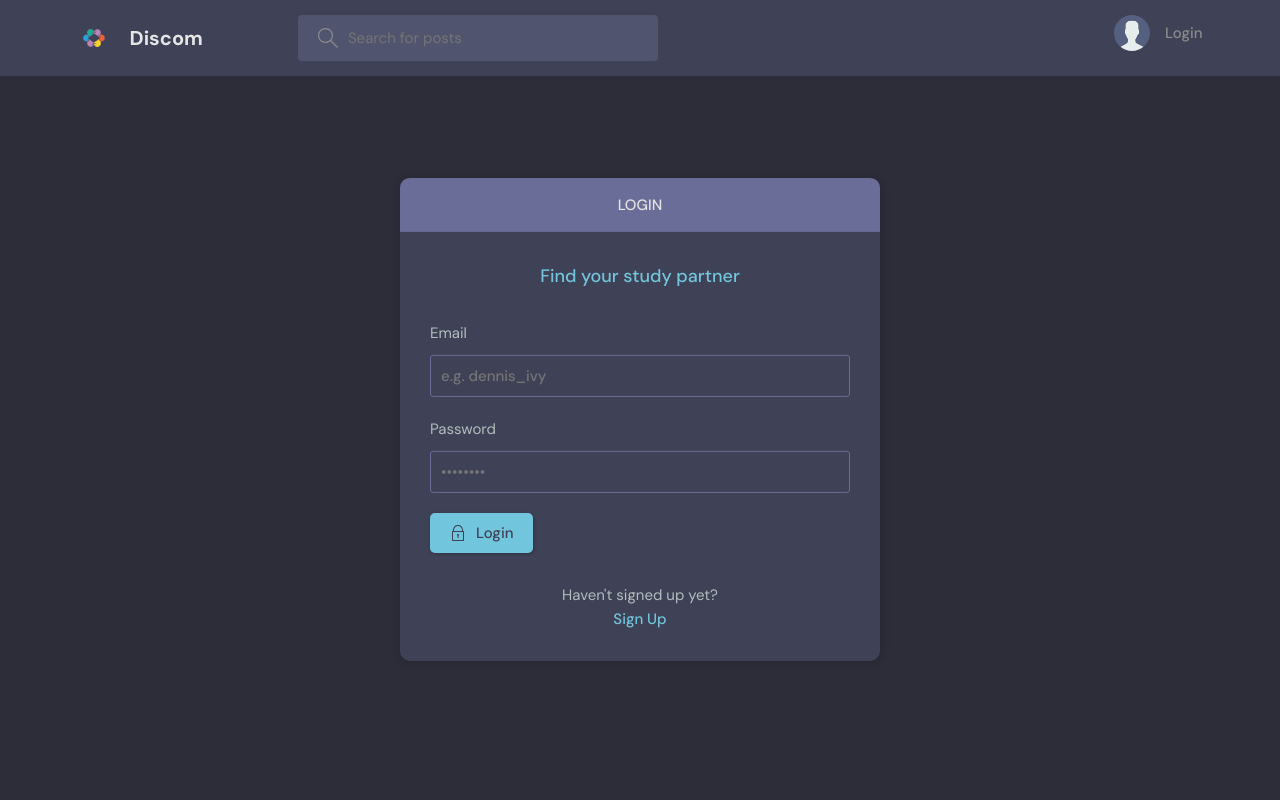
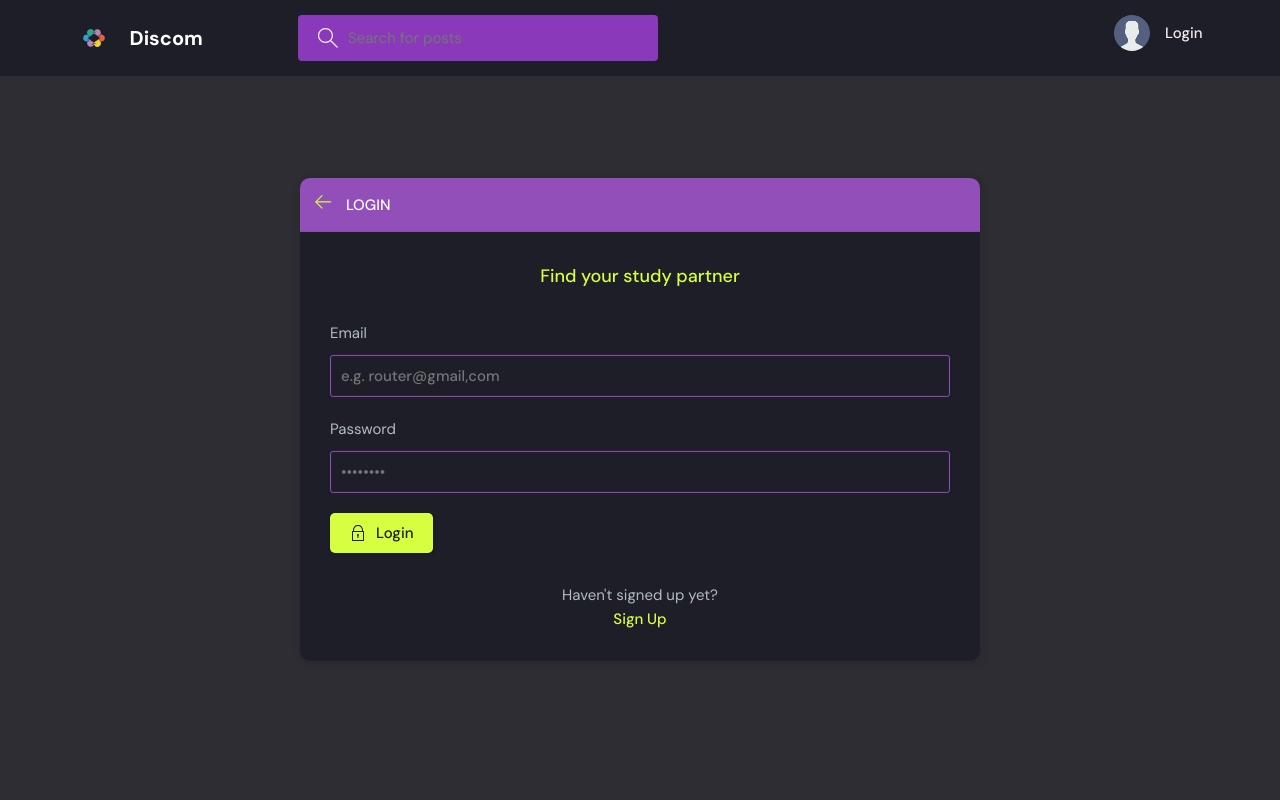
Before and after one commit to primary-workspace/discom-1, a Django app: page /login/ in a window 1280 px wide. Run offline with Django 4.2, Linux system fonts and the light colour scheme; parts of the project's set-up code (start-up, migrations or seed data) failed here and were passed over; some libraries are stand-ins or nearby versions.

Commit message:
UI Changes

```diff
--- a/base/templates/base/feed_component.html
+++ b/base/templates/base/feed_component.html
@@ -13,10 +13,6 @@
     </div>
     <div class="roomListRoom__content">
       <a href="{% url 'room' room.id %}">{{room.name}}</a>
-      <!-- <p>
-        Lorem ipsum dolor sit amet, consectetur adipisicing elit. Pariatur ducimus harum dolorem, obcaecati
-        mollitia omnis quasi aut consequuntur enim itaque labore.
-      </p> -->
     </div>
     <div class="roomListRoom__meta">
       <a href="{% url 'room' room.id %}" class="roomListRoom__joined">
--- a/base/templates/base/login_register.html
+++ b/base/templates/base/login_register.html
@@ -2,7 +2,7 @@
 
 {% block content %}
 
-<main class="auth layout">
+<main class="update-account layout">
 
   {% if page == 'login' %}
 
@@ -10,6 +10,15 @@
     <div class="layout__box">
       <div class="layout__boxHeader">
         <div class="layout__boxTitle">
+            <a href="{% url 'home' %}">
+              <svg version="1.1" xmlns="http://www.w3.org/2000/svg" width="32" height="32"
+                  viewBox="0 0 32 32">
+                  <title>arrow-left</title>
+                  <path
+                      d="M13.723 2.286l-13.723 13.714 13.719 13.714 1.616-1.611-10.96-10.96h27.625v-2.286h-27.625l10.965-10.965-1.616-1.607z">
+                  </path>
+              </svg>
+            </a>
           <h3>Login</h3>
         </div>
       </div>
@@ -19,7 +28,7 @@
           {% csrf_token %}
           <div class="form__group form__group">
             <label for="room_name">Email</label>
-            <input id="username" name="email" type="text" placeholder="e.g. dennis_ivy" />
+            <input id="username" name="email" type="text" placeholder="e.g. router@gmail,com" />
           </div>
           <div class="form__group">
             <label for="password">Password</label>
@@ -63,6 +72,15 @@
     <div class="layout__box">
       <div class="layout__boxHeader">
         <div class="layout__boxTitle">
+          <a href="{% url 'home' %}">
+            <svg version="1.1" xmlns="http://www.w3.org/2000/svg" width="32" height="32"
+                viewBox="0 0 32 32">
+                <title>arrow-left</title>
+                <path
+                    d="M13.723 2.286l-13.723 13.714 13.719 13.714 1.616-1.611-10.96-10.96h27.625v-2.286h-27.625l10.965-10.965-1.616-1.607z">
+                </path>
+            </svg>
+          </a>
           <h3>Register</h3>
         </div>
       </div>
--- a/static/styles/style.css
+++ b/static/styles/style.css
@@ -1,15 +1,15 @@
 @import url("https://fonts.googleapis.com/css2?family=DM+Sans:wght@400;500;700&display=swap");
 
 :root {
-  --color-main: #71c6dd;
+  --color-main: #d5ff40;
   --color-main-light: #e1f6fb;
-  --color-dark: #3f4156;
-  --color-dark-medium: #51546e;
-  --color-dark-light: #696d97;
-  --color-light: #e5e5e5;
-  --color-gray: #8b8b8b;
+  --color-dark: #1d1e27;
+  --color-dark-medium: #8b39bb;
+  --color-dark-light: #924fb9;
+  --color-light: #fffefe;
+  --color-gray: #f3ebeb;
   --color-light-gray: #b2bdbd;
-  --color-bg: #2d2d39;
+  --color-bg: #2E2D33;
   --color-success: #5dd693;
   --color-error: #fc4b0b;
 }
@@ -23,7 +23,7 @@
   padding: 0;
   box-sizing: border-box;
   text-rendering: optimizeLegibility;
-  /* color: inherit; */
+  color: inherit;
   font-size: inherit;
 }
 
```
Also changed, not shown: base/templates/base/delete_old.html (deleted, +0 -12 lines), base/templates/base/home_old.html (deleted, +0 -34 lines), base/templates/base/login_register_old.html (deleted, +0 -48 lines), base/templates/base/profile_old.html (deleted, +0 -30 lines), base/templates/base/room_form_old.html (deleted, +0 -14 lines), base/templates/base/vc_joinroom.html (+0 -26 lines), db.sqlite3.
